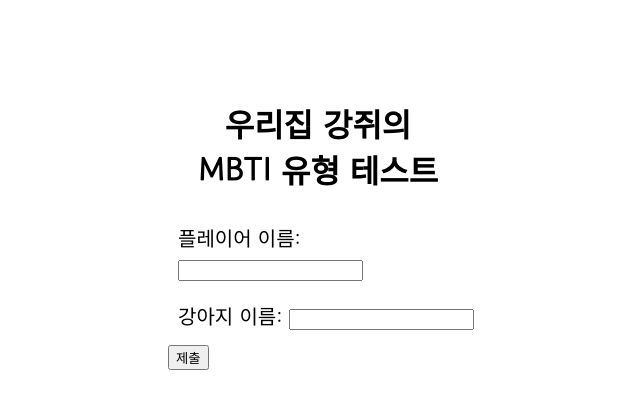
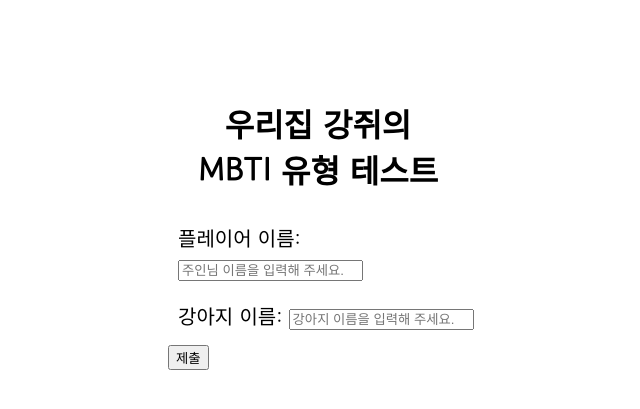
Before and after one commit to k391160334/web-frontend-practice, a Flask app: page / in a window 1280 px wide. Shown: the top 409 px of the page, without its empty margins (322-962 px from the left). Run offline with Flask 2, Linux system fonts and the light colour scheme.

Commit message:
index.html

```diff
--- a/templates/index.html
+++ b/templates/index.html
@@ -14,11 +14,11 @@
         <div class="margin" style="width:300px;">
             <div class="inputDiv">
                 <label for="userName">플레이어 이름:</label>
-                <input type="text" name="userName">
+                <input type="text" name="userName" placeholder="주인님 이름을 입력해 주세요.">
             </div>
             <div class="inputDiv">
                 <label for="dogName">강아지 이름:</label>
-                <input type="text" name="dogName">
+                <input type="text" name="dogName" placeholder="강아지 이름을 입력해 주세요.">
             </div>
             <div class="submitDiv">
                 <button class="" type="submit">제출</button>
```
